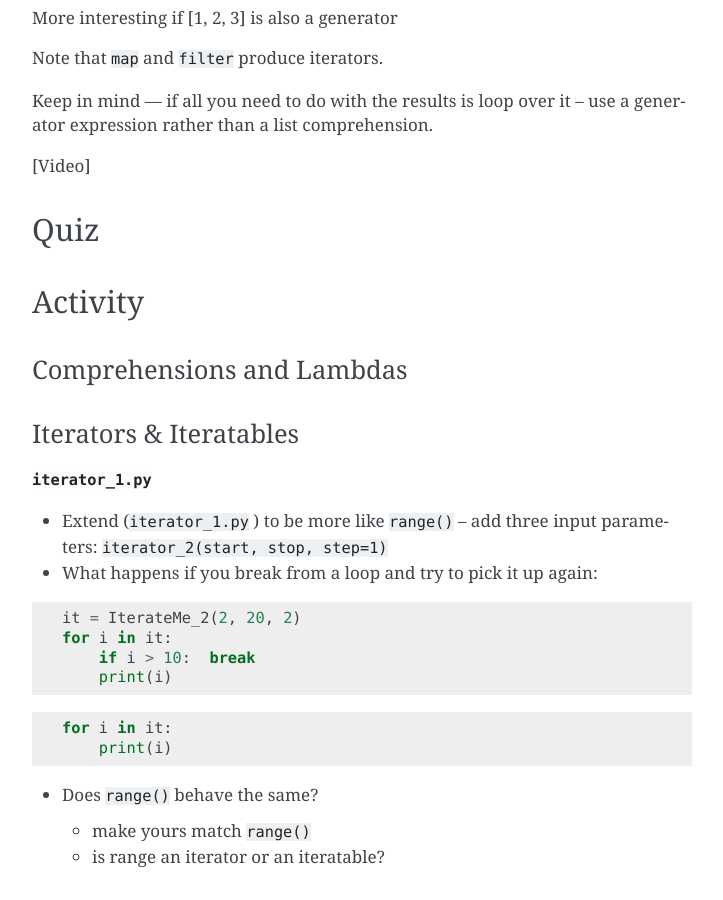
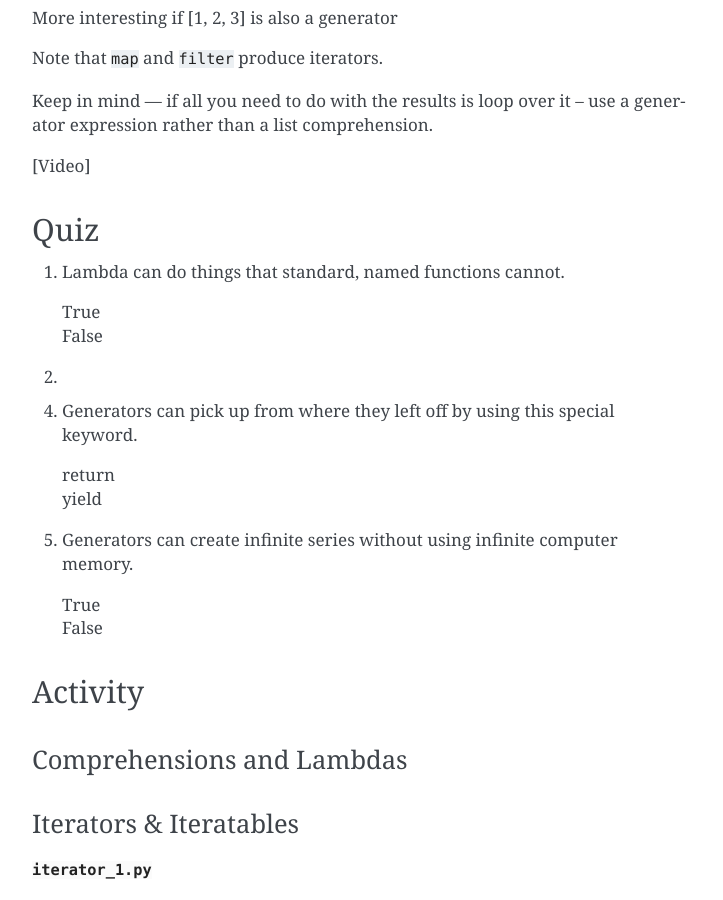
Before and after one commit to ak-foster/FP2, a Sphinx documentation site: the page built from source/index.rst, in a window 1280 px wide and 900 px high, scrolled down 12234 px. Shown: the whole window, without its empty margins (388-1111 px from the left). Built offline with Sphinx 7.4.7, drawn with Linux system fonts in a browser that asks for light colours.

Commit message:
quiz questions

```diff
--- a/source/index.rst
+++ b/source/index.rst
@@ -571,6 +571,23 @@ Keep in mind --- if all you need to do with the results is loop over it -- use a
 Quiz
 ****
 
+1. Lambda can do things that standard, named functions cannot.
+
+   | True
+   | False
+
+2.
+
+4. Generators can pick up from where they left off by using this special keyword.
+
+   | return
+   | yield
+
+5. Generators can create infinite series without using infinite computer memory.
+
+   | True
+   | False
+
 
 
 ********
```
